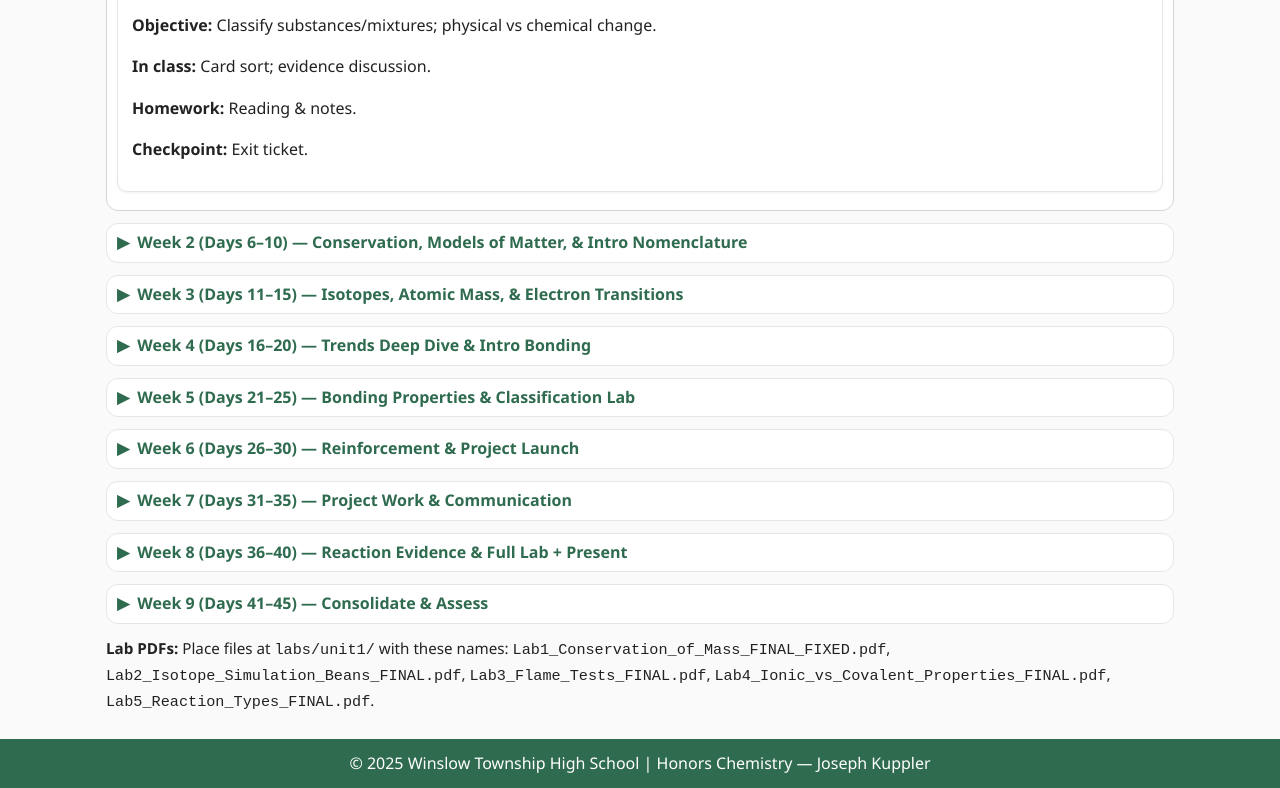
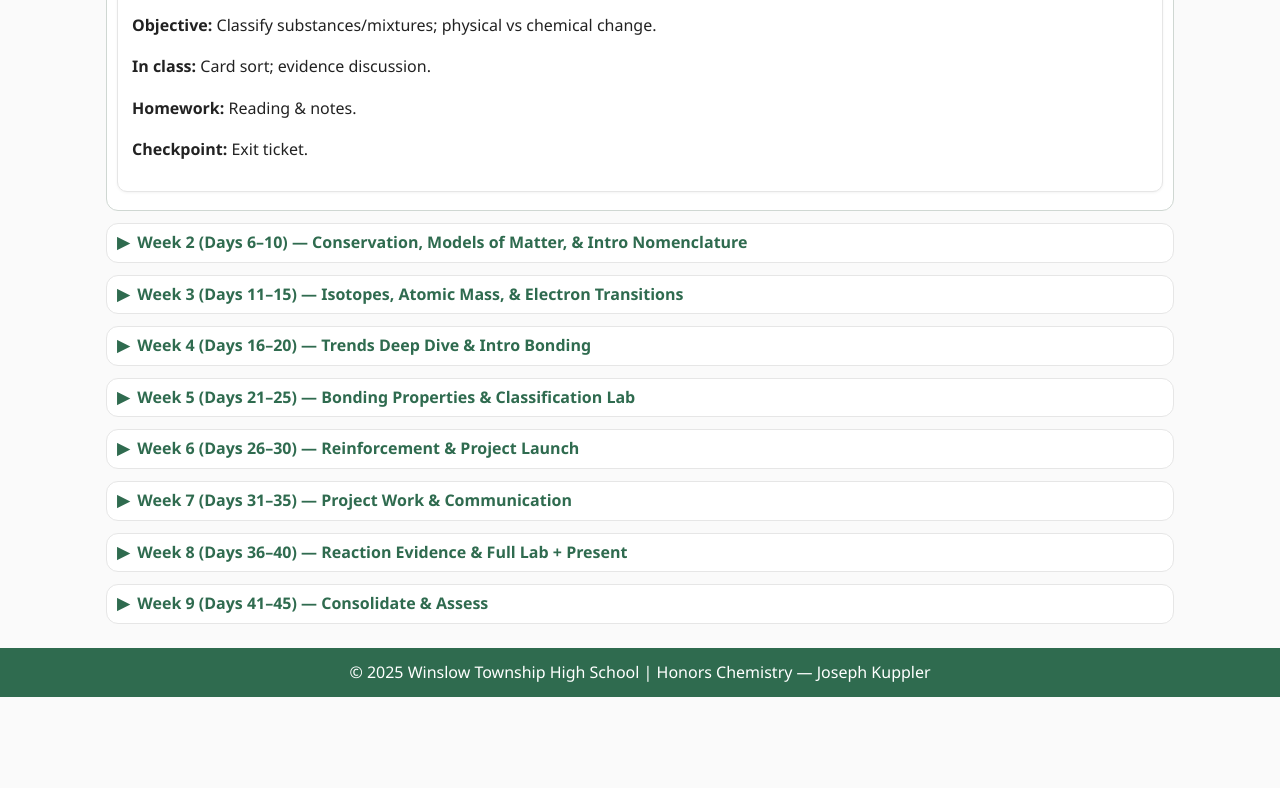
Before and after one commit to kuppler-chem/kuppler-chem.github.io, a plain HTML site: page unit1.html in a window 1280 px wide. Shown: the part 1843-2631 px from the top of the page. After the commit the page ends 2540 px from the top, so only its background shows below. Drawn offline with Linux system fonts and the light colour scheme.

Commit message:
Update unit1.html

```diff
--- a/unit1.html
+++ b/unit1.html
@@ -474,15 +474,7 @@
     </div>
   </details>
 
-  <!-- Lab link reminders (file placement) -->
-  <section class="callout mini">
-    <strong>Lab PDFs:</strong> Place files at <code>labs/unit1/</code> with these names:
-    <code>Lab1_Conservation_of_Mass_FINAL_FIXED.pdf</code>,
-    <code>Lab2_Isotope_Simulation_Beans_FINAL.pdf</code>,
-    <code>Lab3_Flame_Tests_FINAL.pdf</code>,
-    <code>Lab4_Ionic_vs_Covalent_Properties_FINAL.pdf</code>,
-    <code>Lab5_Reaction_Types_FINAL.pdf</code>.
-  </section>
+
 </main>
 
 <footer>
```
